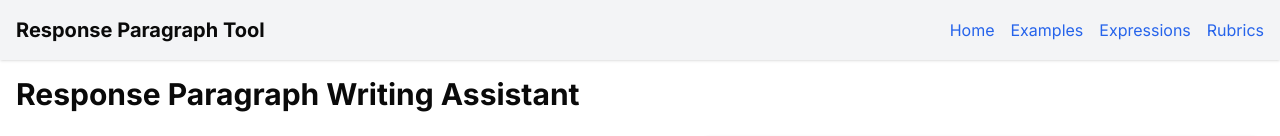
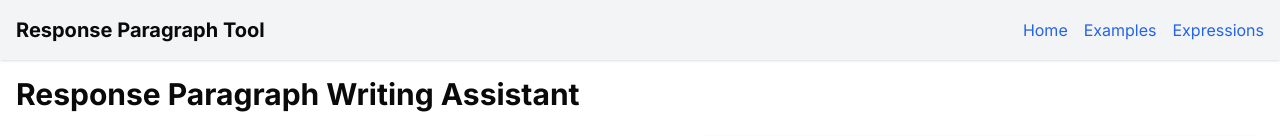
Before and after one commit to diegohenao819/response-paragraph, a Next.js app: page / in a window 1280 px wide. Shown: the top 136 px of the page. Built offline with nearby package versions, Linux system fonts and the light colour scheme.

Commit message:
Comment out Rubrics link in Navbar component

```diff
--- a/src/components/Navbar.tsx
+++ b/src/components/Navbar.tsx
@@ -16,9 +16,9 @@
           <Link href="/expressions">
             <span className="text-blue-600 hover:underline cursor-pointer">Expressions</span>
           </Link>
-          <Link href="/rubrics">
+          {/* <Link href="/rubrics">
             <span className="text-blue-600 hover:underline cursor-pointer">Rubrics</span>
-          </Link>
+          </Link> */}
         </div>
       </div>
     </nav>
```
